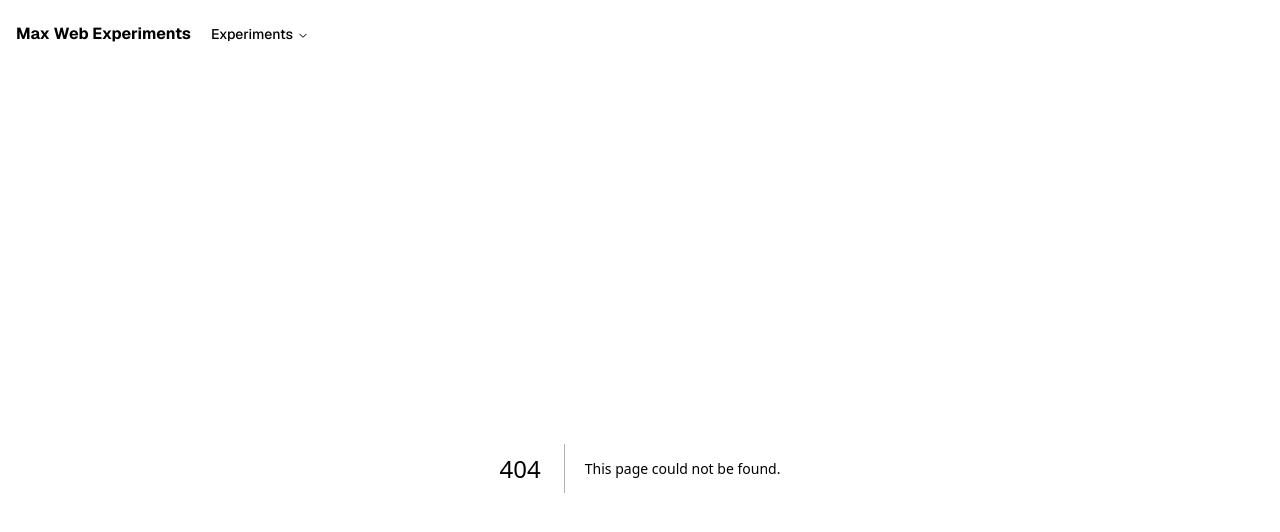
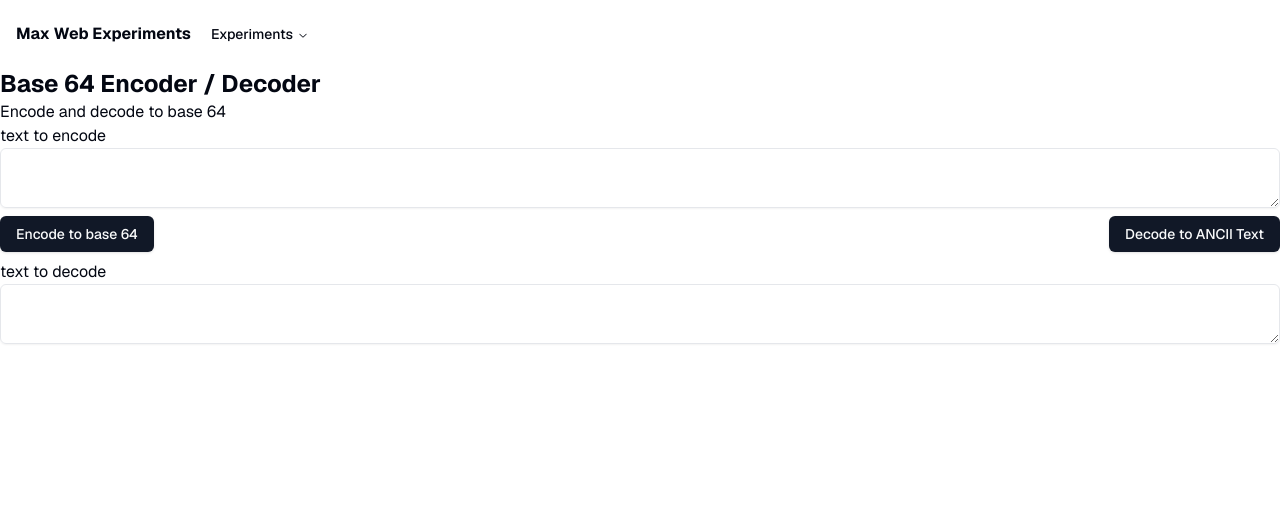
Before and after one commit to MaxwellCohen/max-web-experiments, a Next.js app: page /experiments/base64 in a window 1280 px wide. Before the commit this address had no page. Shown: the top 532 px of the page. Built offline with nearby package versions, Linux system fonts and the light colour scheme.

Commit message:
base64 encoder/decoder

```diff
--- a/package.json
+++ b/package.json
@@ -12,6 +12,7 @@
   "dependencies": {
     "@radix-ui/react-icons": "^1.3.0",
     "@radix-ui/react-navigation-menu": "^1.2.1",
+    "@radix-ui/react-slot": "^1.1.0",
     "@react-hook/resize-observer": "^2.0.2",
     "@t3-oss/env-nextjs": "^0.10.1",
     "class-variance-authority": "^0.7.0",
@@ -19,8 +20,10 @@
     "geist": "^1.3.0",
     "lucide-react": "^0.447.0",
     "next": "^14.2.4",
+    "next-themes": "^0.3.0",
     "react": "^18.3.1",
     "react-dom": "^18.3.1",
+    "sonner": "^1.5.0",
     "tailwind-merge": "^2.5.2",
     "tailwindcss-animate": "^1.0.7",
     "zod": "^3.23.3"
--- a/src/app/_components/navigationMenuItems.tsx
+++ b/src/app/_components/navigationMenuItems.tsx
@@ -33,7 +33,10 @@
                 href="/experiments/dynamic-images"
                 title="Dynamic Images"
               >Handle images of all sizes with basic css</ListItem>
-
+              <ListItem
+                href="/experiments/base64"
+                title="Base 64 Encoder / Decoder"
+              >Encode and decode to base 64</ListItem>
             </ul>
           </NavigationMenuContent>
         </NavigationMenuItem>
--- /dev/null
+++ b/src/app/experiments/base64/_compoents/base64form.tsx
@@ -0,0 +1,49 @@
+"use client"
+import { Button } from "@/components/ui/button";
+import { Textarea } from "@/components/ui/textarea";
+import { useState } from "react";
+import { toast } from "sonner"
+
+export function Base64Form() {
+
+   const [encodingString, setEncodingString] = useState("");
+   const [decodedString, setDecodedString] = useState("");
+   const decode = () => {
+     try {
+       setDecodedString(atob(encodingString));
+     } catch (e) {
+       toast.error('something went wrong try different text')
+     }
+   };
+   const encode = () => {
+     try {
+       setEncodingString(btoa(decodedString));
+     } catch (e) {
+       toast.error('something went wrong try different text')
+     }
+   };
+   return (<div className="grid w-full gap-2">
+   <div>
+     <label>text to encode</label>
+     <Textarea
+       onChange={(e) => setEncodingString(e.target.value)}
+       value={encodingString}
+     />
+   </div>
+   <div className="flex justify-between w-full">
+     <Button type="button" onClick={decode}>
+       Encode to base 64
+     </Button>
+     <Button type="button" onClick={encode}>
+       Decode to ANCII Text
+     </Button>
+   </div>
+   <div>
+     <label>text to decode</label>
+     <Textarea
+       onChange={(e) => setDecodedString(e.target.value)}
+       value={decodedString}
+     />
+   </div>
+ </div>)
+ }
--- /dev/null
+++ b/src/app/experiments/base64/page.tsx
@@ -0,0 +1,21 @@
+import { type Metadata } from "next";
+import { Base64Form } from "./_compoents/base64form";
+
+
+
+export const metadata: Metadata = {
+  title: "Base 64 Encoder / Decoder",
+  description: "fit images into a div regardless of the size of the image",
+};
+
+
+export default function Base64Page() {
+
+  return (
+    <>
+      <h1 className="text-2xl font-bold">Base 64 Encoder / Decoder</h1>
+      <p> Encode and decode to base 64 </p>
+      <Base64Form />
+    </>
+  );
+}
--- a/src/app/experiments/page.tsx
+++ b/src/app/experiments/page.tsx
@@ -2,6 +2,9 @@
   return (
     <>
       <h1>Experiments</h1>
+      <p>Work in progress</p>
+
+
     </>
   );
 }
--- a/src/app/layout.tsx
+++ b/src/app/layout.tsx
@@ -3,6 +3,7 @@
 import { GeistSans } from "geist/font/sans";
 import { type Metadata } from "next";
 import { TopNav } from "@/app/_components/topNav";
+import { Toaster } from "@/components/ui/sonner";
 
 export const metadata: Metadata = {
   title: "Max's Web Experiments",
@@ -26,6 +27,7 @@
 
             <footer className="w-full text-center">hi from the footer</footer>
           </div>
+          <Toaster />
         </div>
       </body>
     </html>
--- /dev/null
+++ b/src/components/ui/button.tsx
@@ -0,0 +1,57 @@
+import * as React from "react"
+import { Slot } from "@radix-ui/react-slot"
+import { cva, type VariantProps } from "class-variance-authority"
+
+import { cn } from "@/lib/utils"
+
+const buttonVariants = cva(
+  "inline-flex items-center justify-center whitespace-nowrap rounded-md text-sm font-medium transition-colors focus-visible:outline-none focus-visible:ring-1 focus-visible:ring-ring disabled:pointer-events-none disabled:opacity-50",
+  {
+    variants: {
+      variant: {
+        default:
+          "bg-primary text-primary-foreground shadow hover:bg-primary/90",
+        destructive:
+          "bg-destructive text-destructive-foreground shadow-sm hover:bg-destructive/90",
+        outline:
+          "border border-input bg-background shadow-sm hover:bg-accent hover:text-accent-foreground",
+        secondary:
+          "bg-secondary text-secondary-foreground shadow-sm hover:bg-secondary/80",
+        ghost: "hover:bg-accent hover:text-accent-foreground",
+        link: "text-primary underline-offset-4 hover:underline",
+      },
+      size: {
+        default: "h-9 px-4 py-2",
+        sm: "h-8 rounded-md px-3 text-xs",
+        lg: "h-10 rounded-md px-8",
+        icon: "h-9 w-9",
+      },
+    },
+    defaultVariants: {
+      variant: "default",
+      size: "default",
+    },
+  }
+)
+
+export interface ButtonProps
+  extends React.ButtonHTMLAttributes<HTMLButtonElement>,
+    VariantProps<typeof buttonVariants> {
+  asChild?: boolean
+}
+
+const Button = React.forwardRef<HTMLButtonElement, ButtonProps>(
+  ({ className, variant, size, asChild = false, ...props }, ref) => {
+    const Comp = asChild ? Slot : "button"
+    return (
+      <Comp
+        className={cn(buttonVariants({ variant, size, className }))}
+        ref={ref}
+        {...props}
+      />
+    )
+  }
+)
+Button.displayName = "Button"
+
+export { Button, buttonVariants }
--- /dev/null
+++ b/src/components/ui/sonner.tsx
@@ -0,0 +1,31 @@
+"use client"
+
+import { useTheme } from "next-themes"
+import { Toaster as Sonner } from "sonner"
+
+type ToasterProps = React.ComponentProps<typeof Sonner>
+
+const Toaster = ({ ...props }: ToasterProps) => {
+  const { theme = "system" } = useTheme()
+
+  return (
+    <Sonner
+      theme={theme as ToasterProps["theme"]}
+      className="toaster group"
+      toastOptions={{
+        classNames: {
+          toast:
+            "group toast group-[.toaster]:bg-background group-[.toaster]:text-foreground group-[.toaster]:border-border group-[.toaster]:shadow-lg",
+          description: "group-[.toast]:text-muted-foreground",
+          actionButton:
+            "group-[.toast]:bg-primary group-[.toast]:text-primary-foreground",
+          cancelButton:
+            "group-[.toast]:bg-muted group-[.toast]:text-muted-foreground",
+        },
+      }}
+      {...props}
+    />
+  )
+}
+
+export { Toaster }
--- /dev/null
+++ b/src/components/ui/textarea.tsx
@@ -0,0 +1,24 @@
+import * as React from "react"
+
+import { cn } from "@/lib/utils"
+
+export interface TextareaProps
+  extends React.TextareaHTMLAttributes<HTMLTextAreaElement> {}
+
+const Textarea = React.forwardRef<HTMLTextAreaElement, TextareaProps>(
+  ({ className, ...props }, ref) => {
+    return (
+      <textarea
+        className={cn(
+          "flex min-h-[60px] w-full rounded-md border border-input bg-transparent px-3 py-2 text-sm shadow-sm placeholder:text-muted-foreground focus-visible:outline-none focus-visible:ring-1 focus-visible:ring-ring disabled:cursor-not-allowed disabled:opacity-50",
+          className
+        )}
+        ref={ref}
+        {...props}
+      />
+    )
+  }
+)
+Textarea.displayName = "Textarea"
+
+export { Textarea }
```
Also changed, not shown: 1 other file (tests, documents, lock files or other folders).
